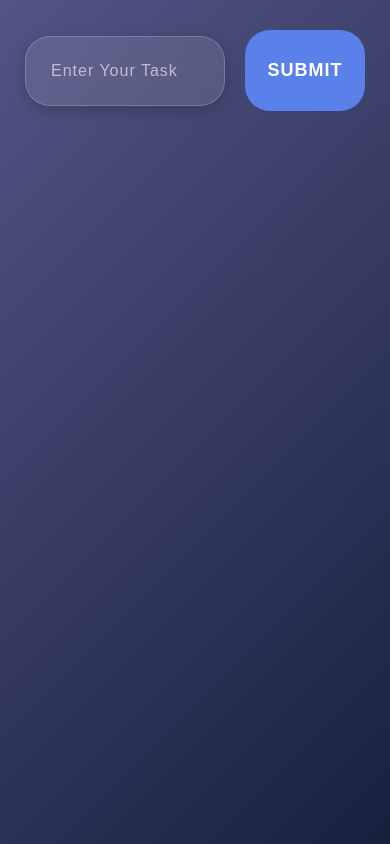
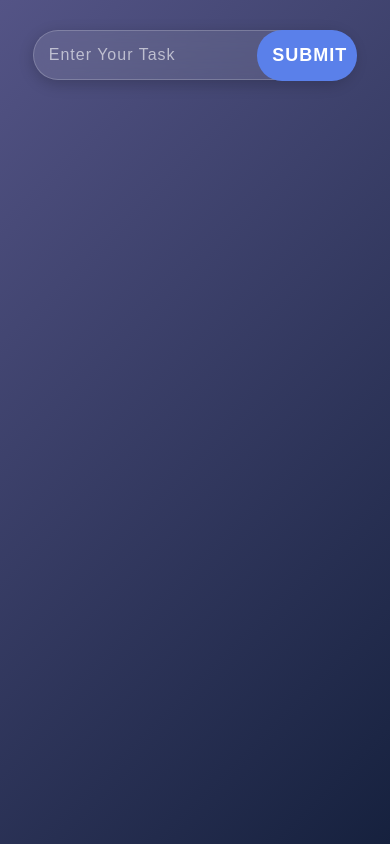
Before and after one commit to 12PUFFS/ToDo-React, a React (Vite) app: page / in a window 390 px wide. Built offline with nearby package versions, Linux system fonts and the light colour scheme.

Commit message:
todo-list adaptive 768

```diff
--- a/src/components/ToDo/Todo.module.css
+++ b/src/components/ToDo/Todo.module.css
@@ -16,3 +16,22 @@ h1 {
   border-color: #5a80ea;
   transition: all 0.5s ease;
 }
+
+@media (max-width: 768px) {
+  .list {
+    padding: 15px;
+  }
+}
+
+/* @media (min-width: 360px) {
+  input {
+    width: 100px;
+    padding: 10px;
+  }
+} */
+
+@media (max-width: 394px) {
+  input {
+    padding: 15px;
+  }
+}
--- a/src/components/ToDo/TodoForm.jsx
+++ b/src/components/ToDo/TodoForm.jsx
@@ -1,6 +1,6 @@
 import { useState } from 'react';
 import styles from './TodoForm.module.css';
-import Button from '../UI/Button';
+// import Button from '../UI/Button';
 
 function TodoForm({ addTodo }) {
   const [text, setText] = useState('');
@@ -10,6 +10,7 @@ function TodoForm({ addTodo }) {
     setText('');
   };
   return (
+    <div className={styles.rt}>
       <form onSubmit={onSubmitHandler} className={styles.input}>
         <input
           type="text"
@@ -17,10 +18,9 @@ function TodoForm({ addTodo }) {
           value={text}
           onChange={(e) => setText(e.target.value)}
         />
-      <button type="submit" className={Button}>
-        Submit
-      </button>
+        <button type="submit">Submit</button>;
       </form>
+    </div>
   );
 }
 
--- a/src/components/ToDo/TodoForm.module.css
+++ b/src/components/ToDo/TodoForm.module.css
@@ -1,7 +1,8 @@
 input {
   text-transform: capitalize;
+
   padding: 25px;
-  width: 950px;
+  width: 1210px;
   border: none;
   border-radius: 25px;
   background: rgba(255, 255, 255, 0.1);
@@ -36,6 +37,99 @@ input::placeholder {
   }
 }
 
+.rt {
+  position: relative;
+}
+
+button {
+  position: absolute;
+  right: 0;
+
+  padding: 30px;
+  cursor: pointer;
+  border-radius: 25px;
+  background: #5a80ea;
+  width: 200px;
+  text-align: center;
+
+  color: white;
+  font-weight: bold;
+  font-size: 18px;
+  border: none;
+  /* box-shadow: 0 10px 20px rgba(255, 77, 77, 0.3); */
+  transition: all 0.3s ease;
+  text-transform: uppercase;
+  letter-spacing: 1px;
+}
+
+button:hover {
+  box-shadow: 0 4px 15px rgba(90, 128, 234, 1);
+  /* background: linear-gradient(45deg, #f9cb28, #ff4d4d); */
+}
+
+button:active {
+  transform: translateY(0);
+  box-shadow: 0 5px 10px rgba(255, 77, 77, 0.2);
+}
+
+/* @keyframes pulse {
+  0% {
+    transform: scale(1);
+  }
+  50% {
+    transform: scale(1.05);
+  }
+  100% {
+    transform: scale(1);
+  }
+}
+
+button {
+  animation: pulse 2s infinite;
+}
+
+@keyframes pulse {
+  0% {
+    transform: scale(1);
+  }
+  50% {
+    transform: scale(1.05);
+  }
+  100% {
+    transform: scale(1);
+  }
+} */
+
+button {
+  animation: pulse 2s infinite;
+}
+
+/* button::after {
+  content: '→';
+  margin-left: 10px;
+  opacity: 0;
+  transition: opacity 0.3s ease;
+} */
+
+button:hover::after {
+  opacity: 1;
+}
+
+@media (max-width: 768px) {
+  button {
+    padding: 30px;
+    margin: 0;
+    text-align: center;
+  }
+}
+
+@media (max-width: 395px) {
+  button {
+    width: 100px;
+    padding: 15px;
+  }
+}
+
 input:focus {
   animation: inputGlows infinite;
 }
@@ -43,7 +137,7 @@ input:focus {
 @media (max-width: 768px) {
   input {
     margin-top: 0;
-    width: 550px;
+    width: 660px;
   }
 }
 
@@ -56,7 +150,8 @@ input:focus {
 
 @media (max-width: 394px) {
   input {
-    width: 200px;
+    width: 320px;
     font-size: 16px;
+    padding: 15px;
   }
 }
--- a/src/components/ToDo/TodoList.module.css
+++ b/src/components/ToDo/TodoList.module.css
@@ -11,6 +11,7 @@
   color: rgba(255, 255, 255, 0.6);
   letter-spacing: 1px;
   /* border: 1px solid rgba(255, 255, 255, 0.6); */
+  overflow: hidden;
 }
 
 @media (max-width: 768px) {
@@ -24,6 +25,8 @@
 
 @media (max-width: 394px) {
   .todo {
+    padding: 15px;
     width: 350px;
+    font-size: 15px;
   }
 }
```
Also changed, not shown: 5 other files (tests, documents, lock files or other folders). Lines whose indentation alone changed are shown as unchanged.
